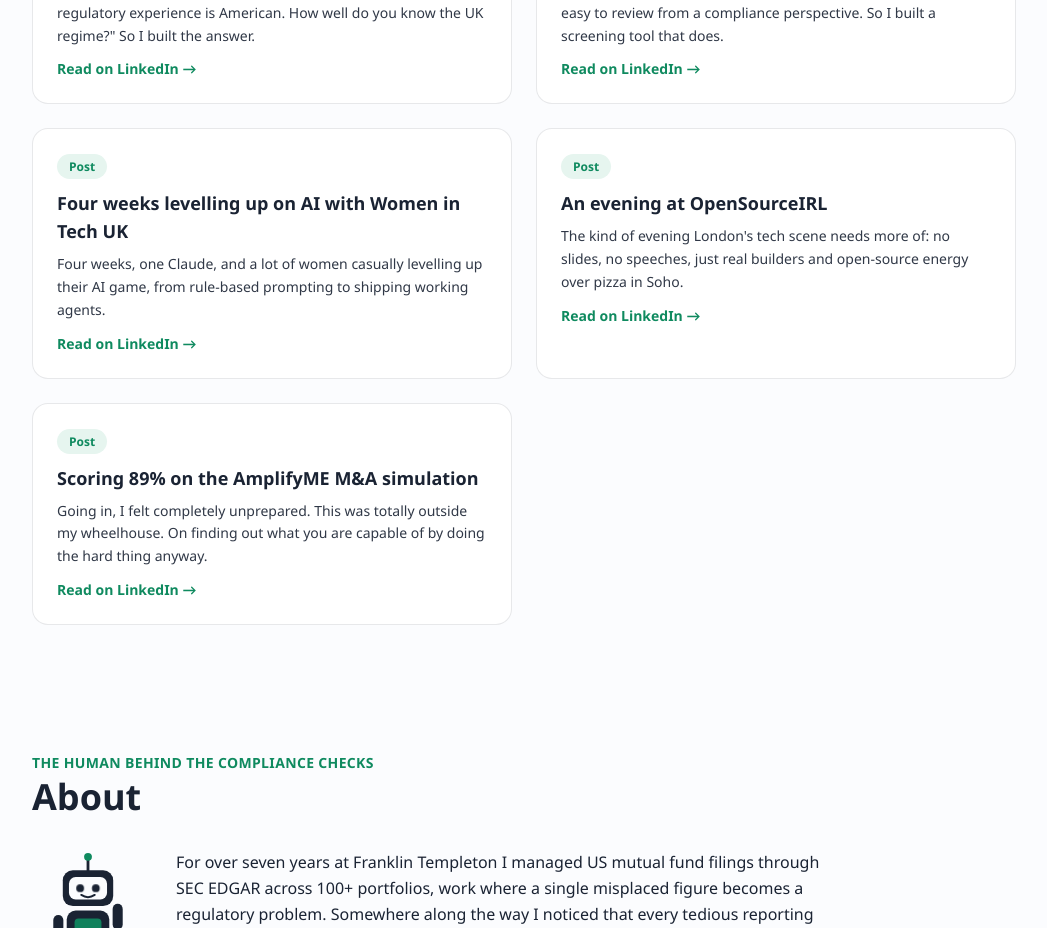
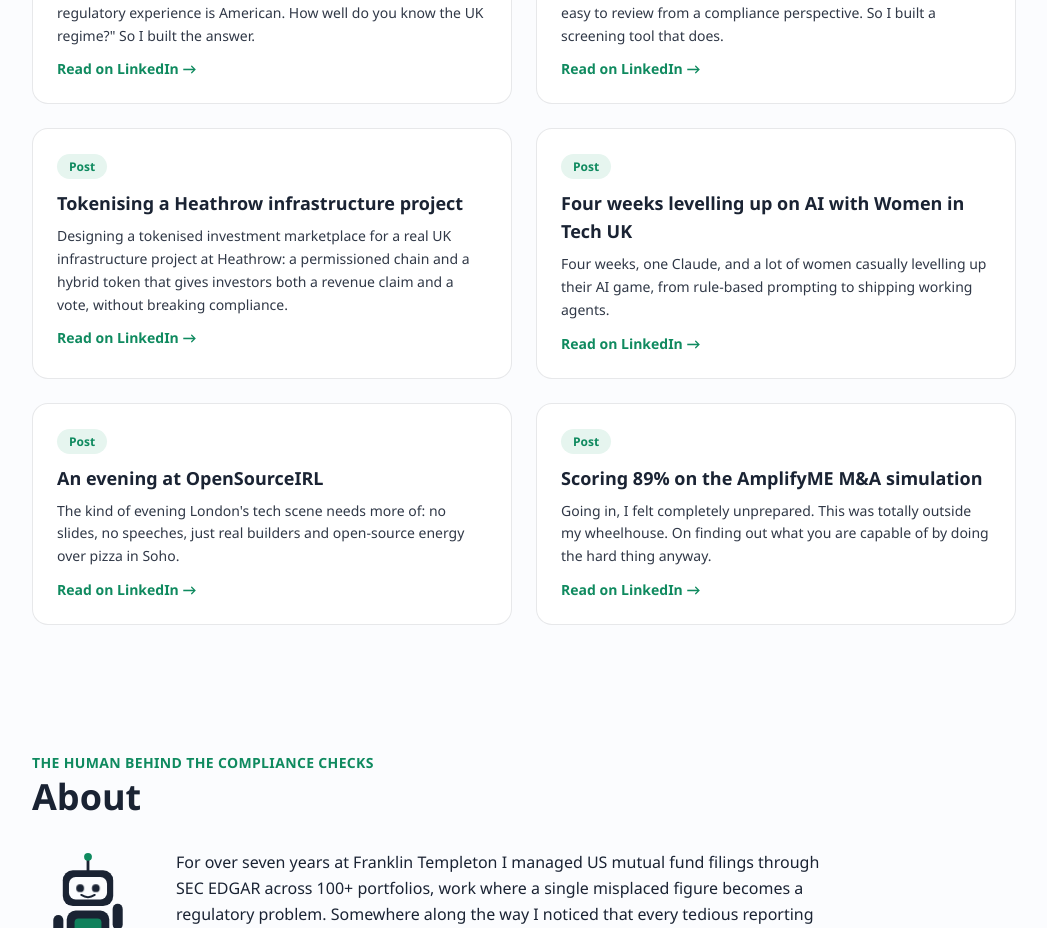
Before and after one commit to nattarw-tech/my-personal-site, a React (Vite) app: page / in a window 1280 px wide. Shown: the part 2080-3008 px from the top of the page, without its empty margins (116-1163 px from the left). Built offline with nearby package versions, Linux system fonts and the light colour scheme.

Commit message:
Add Heathrow tokenisation post to Writing

```diff
--- a/src/data/content.ts
+++ b/src/data/content.ts
@@ -105,6 +105,13 @@ export const WRITING: Article[] = [
     url: "https://www.linkedin.com/feed/update/urn:li:activity:7477845822542635008/",
   },
   {
+    title: "Tokenising a Heathrow infrastructure project",
+    kind: "Post",
+    teaser:
+      "Designing a tokenised investment marketplace for a real UK infrastructure project at Heathrow: a permissioned chain and a hybrid token that gives investors both a revenue claim and a vote, without breaking compliance.",
+    url: "https://www.linkedin.com/feed/update/urn:li:activity:7478241735937175552/",
+  },
+  {
     title: "Four weeks levelling up on AI with Women in Tech UK",
     kind: "Post",
     teaser:
```
